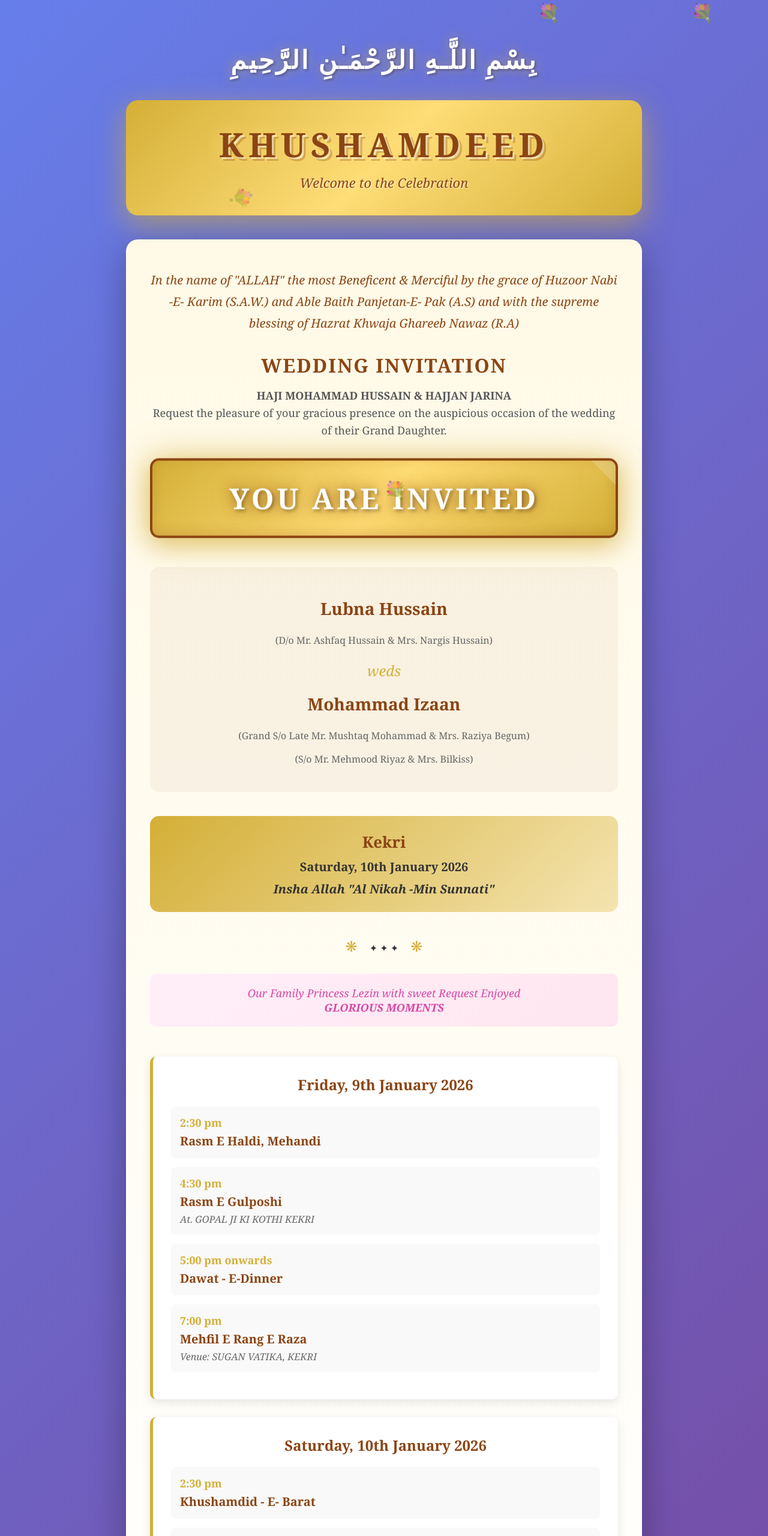
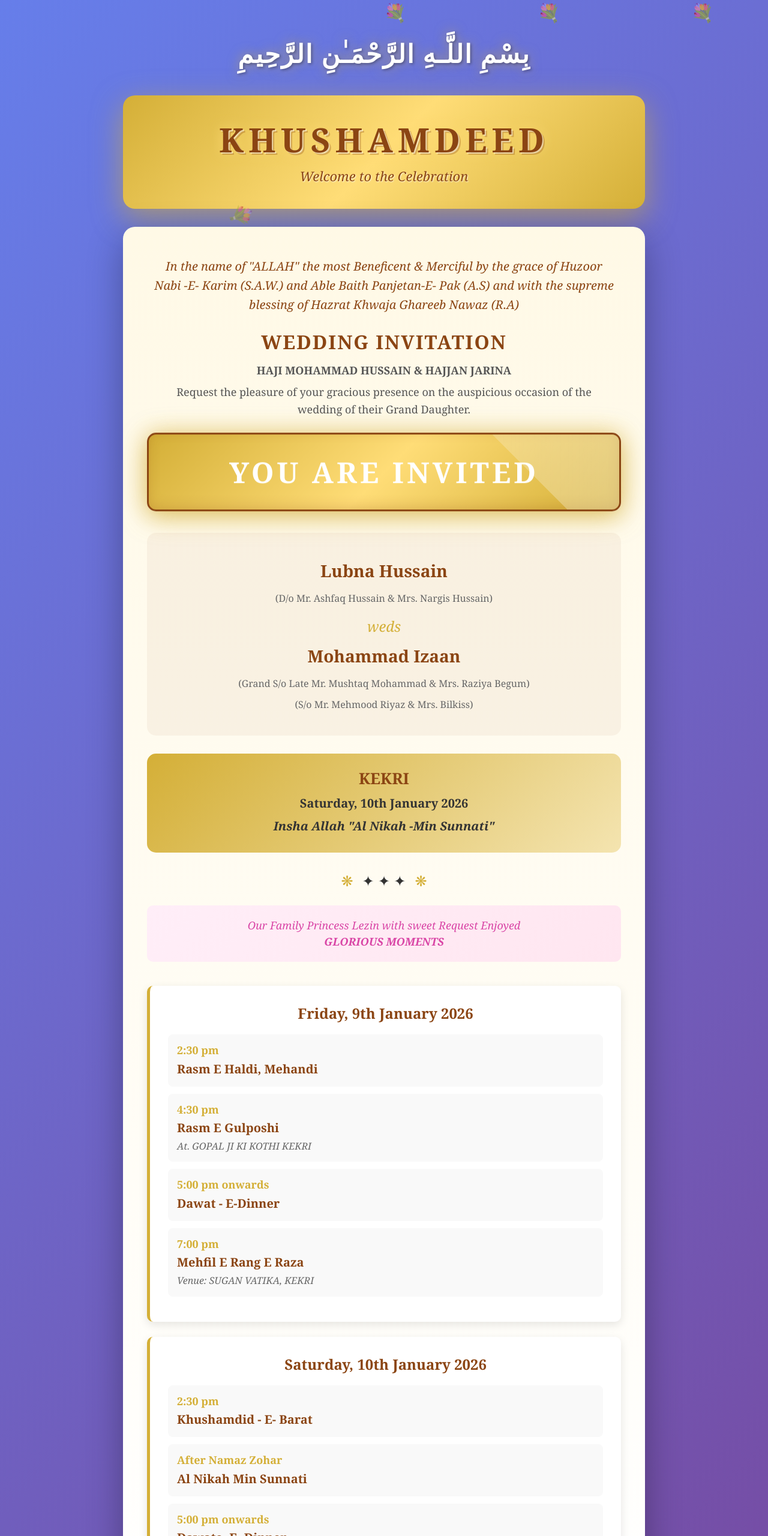
Before and after one commit to amirsohailofficialwork-asow/lubna-wedding, a plain HTML site: page index.html in a window 1280 px wide. Shown: the top 2560 px of the page at 60% size. Drawn offline with Linux system fonts and the light colour scheme.

Commit message:
Update index.html v4.1

```diff
--- a/index.html
+++ b/index.html
@@ -2,7 +2,7 @@
 <html lang="en">
 <head>
     <meta charset="UTF-8">
-    <meta name="viewport" content="width=device-width, initial-scale=1.0">
+    <meta name="viewport" content="width=device-width, initial-scale=1.0, maximum-scale=5.0, user-scalable=yes">
     <title>Lubna & Izaan Wedding Invitation</title>
 
     <!-- Open Graph Meta Tags for Link Preview -->
@@ -30,32 +30,42 @@
             box-sizing: border-box;
         }
 
+        html {
+            font-size: 16px;
+            scroll-behavior: smooth;
+        }
+
         body {
             font-family: 'Georgia', serif;
             background: linear-gradient(135deg, #667eea 0%, #764ba2 100%);
             color: #333;
             overflow-x: hidden;
+            -webkit-font-smoothing: antialiased;
+            -moz-osx-font-smoothing: grayscale;
+            min-height: 100vh;
         }
 
         .container {
             max-width: 900px;
             margin: 0 auto;
-            padding: 20px;
+            padding: 15px;
+            width: 100%;
         }
 
         .bismillah-arabic {
             text-align: center;
-            font-size: 42px;
+            font-size: clamp(24px, 5vw, 42px);
             color: #ffffff;
             font-weight: bold;
-            padding: 30px 20px;
-            margin: 20px auto 0;
+            padding: clamp(20px, 4vw, 30px) 15px;
+            margin: 15px auto 0;
             text-shadow:
                 2px 2px 4px rgba(0, 0, 0, 0.3),
                 0 0 20px rgba(212, 175, 55, 0.6);
             opacity: 0;
             animation: fadeInDown 1.5s ease forwards;
-            letter-spacing: 3px;
+            letter-spacing: 2px;
+            line-height: 1.4;
         }
 
         @keyframes fadeInDown {
@@ -72,8 +82,8 @@
         .khushamdeed-banner {
             background: linear-gradient(135deg, #d4af37 0%, #ffdd77 50%, #d4af37 100%);
             text-align: center;
-            padding: 40px 20px;
-            margin: 10px auto 30px;
+            padding: clamp(25px, 5vw, 40px) 20px;
+            margin: 10px auto 20px;
             border-radius: 20px;
             box-shadow: 0 15px 50px rgba(212, 175, 55, 0.6);
             opacity: 0;
@@ -121,42 +131,35 @@
         }
 
         .khushamdeed-text {
-            font-size: 56px;
+            font-size: clamp(28px, 8vw, 56px);
             font-weight: bold;
             color: #8b4513;
             text-transform: uppercase;
-            letter-spacing: 8px;
+            letter-spacing: clamp(2px, 1vw, 8px);
             text-shadow:
-                3px 3px 0px rgba(255, 255, 255, 0.5),
-                6px 6px 0px rgba(139, 69, 19, 0.3),
-                0 0 30px rgba(255, 221, 119, 0.8);
+                2px 2px 0px rgba(255, 255, 255, 0.5),
+                4px 4px 0px rgba(139, 69, 19, 0.3),
+                0 0 20px rgba(255, 221, 119, 0.8);
             animation: textPulse 2s ease-in-out infinite;
             position: relative;
             z-index: 2;
             line-height: 1.2;
+            word-wrap: break-word;
         }
 
         @keyframes textPulse {
             0%, 100% {
                 transform: scale(1);
-                text-shadow:
-                    3px 3px 0px rgba(255, 255, 255, 0.5),
-                    6px 6px 0px rgba(139, 69, 19, 0.3),
-                    0 0 30px rgba(255, 221, 119, 0.8);
             }
             50% {
-                transform: scale(1.08);
-                text-shadow:
-                    3px 3px 0px rgba(255, 255, 255, 0.7),
-                    6px 6px 0px rgba(139, 69, 19, 0.5),
-                    0 0 50px rgba(255, 221, 119, 1);
+                transform: scale(1.05);
             }
         }
 
         .khushamdeed-subtitle {
-            font-size: 22px;
+            font-size: clamp(16px, 3vw, 22px);
             color: #8b4513;
-            margin-top: 15px;
+            margin-top: 12px;
             font-style: italic;
             position: relative;
             z-index: 2;
@@ -167,8 +170,8 @@
             background: linear-gradient(to bottom, #fff9e6, #ffffff);
             border-radius: 20px;
             box-shadow: 0 20px 60px rgba(0,0,0,0.3);
-            padding: 50px 40px;
-            margin: 40px auto;
+            padding: clamp(25px, 5vw, 50px) clamp(20px, 4vw, 40px);
+            margin: 30px auto;
             position: relative;
             opacity: 0;
             transform: translateY(50px);
@@ -184,13 +187,14 @@
 
         .bismillah {
             text-align: center;
-            font-size: 20px;
+            font-size: clamp(15px, 3vw, 20px);
             color: #8b4513;
             font-style: italic;
-            margin-bottom: 30px;
-            line-height: 1.8;
+            margin-bottom: 25px;
+            line-height: 1.6;
             opacity: 0;
             animation: fadeIn 1.5s ease 1.3s forwards;
+            padding: 0 10px;
         }
 
         @keyframes fadeIn {
@@ -201,34 +205,37 @@
 
         .header {
             text-align: center;
-            margin-bottom: 40px;
+            margin-bottom: 30px;
             opacity: 0;
             animation: fadeIn 1.5s ease 1.8s forwards;
+            padding: 0 10px;
         }
 
         .header h1 {
-            font-size: 32px;
+            font-size: clamp(22px, 5vw, 32px);
             color: #8b4513;
-            margin-bottom: 15px;
+            margin-bottom: 12px;
             text-transform: uppercase;
             letter-spacing: 2px;
+            line-height: 1.3;
         }
 
         .header p {
-            font-size: 18px;
+            font-size: clamp(15px, 3vw, 18px);
             color: #555;
             line-height: 1.6;
+            margin-bottom: 8px;
         }
 
         .you-are-invited {
             text-align: center;
-            font-size: 48px;
+            font-size: clamp(26px, 6vw, 48px);
             color: #ffffff;
             font-weight: bold;
-            margin: 40px 0;
-            padding: 30px 20px;
+            margin: 30px 0;
+            padding: clamp(20px, 4vw, 30px) 15px;
             text-transform: uppercase;
-            letter-spacing: 5px;
+            letter-spacing: clamp(2px, 1vw, 5px);
             background: linear-gradient(135deg, #d4af37 0%, #ffdd77 50%, #d4af37 100%);
             border-radius: 15px;
             box-shadow:
@@ -241,7 +248,8 @@
                 floatUpDown 3s ease-in-out 2s infinite;
             position: relative;
             overflow: hidden;
-            border: 4px solid #8b4513;
+            border: 3px solid #8b4513;
+            word-wrap: break-word;
         }
 
         .you-are-invited::before {
@@ -255,34 +263,18 @@
             animation: shineInvite 2.5s infinite;
         }
 
-        .you-are-invited::after {
-            content: '✦';
-            position: absolute;
-            font-size: 30px;
-            color: rgba(255, 255, 255, 0.7);
-            animation: sparkle 2s ease-in-out infinite;
-        }
-
         @keyframes glowPulse {
             0%, 100% {
-                text-shadow:
-                    0 0 20px rgba(139, 69, 19, 0.8),
-                    0 0 40px rgba(212, 175, 55, 0.6),
-                    3px 3px 5px rgba(0, 0, 0, 0.3);
                 box-shadow:
                     0 10px 40px rgba(212, 175, 55, 0.6),
                     inset 0 -5px 20px rgba(139, 69, 19, 0.2),
-                    0 0 60px rgba(212, 175, 55, 0.4);
+                    0 0 40px rgba(212, 175, 55, 0.4);
             }
             50% {
-                text-shadow:
-                    0 0 40px rgba(139, 69, 19, 1),
-                    0 0 80px rgba(212, 175, 55, 0.8),
-                    5px 5px 8px rgba(0, 0, 0, 0.5);
                 box-shadow:
                     0 15px 60px rgba(212, 175, 55, 0.9),
                     inset 0 -5px 30px rgba(139, 69, 19, 0.3),
-                    0 0 100px rgba(212, 175, 55, 0.7);
+                    0 0 80px rgba(212, 175, 55, 0.7);
             }
         }
 
@@ -291,7 +283,7 @@
                 transform: translateY(0px);
             }
             50% {
-                transform: translateY(-10px);
+                transform: translateY(-8px);
             }
         }
 
@@ -304,25 +296,10 @@
             }
         }
 
-        @keyframes sparkle {
-            0%, 100% {
-                opacity: 0;
-                transform: scale(0.5) rotate(0deg);
-                top: 10px;
-                right: 20px;
-            }
-            50% {
-                opacity: 1;
-                transform: scale(1.5) rotate(180deg);
-                top: 15px;
-                right: 25px;
-            }
-        }
-
         .couple-section {
             text-align: center;
-            margin: 40px 0;
-            padding: 30px;
+            margin: 30px 0;
+            padding: clamp(20px, 4vw, 30px);
             background: rgba(139, 69, 19, 0.05);
             border-radius: 15px;
             opacity: 0;
@@ -341,30 +318,33 @@
         }
 
         .bride-groom {
-            font-size: 28px;
+            font-size: clamp(20px, 4vw, 28px);
             color: #8b4513;
             font-weight: bold;
-            margin: 20px 0;
+            margin: 15px 0;
+            line-height: 1.3;
+            word-wrap: break-word;
         }
 
         .parent-info {
-            font-size: 16px;
+            font-size: clamp(14px, 2.5vw, 16px);
             color: #666;
-            line-height: 1.8;
-            margin: 10px 0;
+            line-height: 1.7;
+            margin: 8px 0;
+            padding: 0 10px;
         }
 
         .weds {
-            font-size: 24px;
+            font-size: clamp(18px, 3.5vw, 24px);
             color: #d4af37;
-            margin: 20px 0;
+            margin: 15px 0;
             font-style: italic;
         }
 
         .main-event {
             text-align: center;
-            margin: 40px 0;
-            padding: 25px;
+            margin: 30px 0;
+            padding: clamp(20px, 4vw, 25px);
             background: linear-gradient(135deg, #d4af37 0%, #f4e4b0 100%);
             border-radius: 15px;
             opacity: 0;
@@ -383,26 +363,29 @@
         }
 
         .main-event h2 {
-            font-size: 26px;
+            font-size: clamp(20px, 4vw, 26px);
             color: #8b4513;
             margin-bottom: 10px;
+            line-height: 1.3;
         }
 
         .main-event p {
-            font-size: 20px;
+            font-size: clamp(16px, 3vw, 20px);
             color: #333;
             font-weight: bold;
+            line-height: 1.4;
+            margin: 5px 0;
         }
 
         .events-section {
-            margin: 50px 0;
+            margin: 40px 0 20px;
         }
 
         .day-events {
             background: white;
             border-left: 5px solid #d4af37;
-            padding: 30px;
-            margin: 30px 0;
+            padding: clamp(20px, 4vw, 30px);
+            margin: 25px 0;
             border-radius: 10px;
             box-shadow: 0 5px 15px rgba(0,0,0,0.1);
             opacity: 0;
@@ -429,70 +412,76 @@
         }
 
         .day-title {
-            font-size: 24px;
+            font-size: clamp(18px, 4vw, 24px);
             color: #8b4513;
             font-weight: bold;
             margin-bottom: 20px;
             text-align: center;
+            line-height: 1.3;
         }
 
         .princess-invite {
             background: linear-gradient(135deg, #ffeef8 0%, #ffe6f0 100%);
-            padding: 20px;
+            padding: clamp(15px, 3vw, 20px);
             border-radius: 10px;
             margin: 20px 0;
             text-align: center;
-            font-size: 18px;
+            font-size: clamp(15px, 3vw, 18px);
             color: #d946a6;
             font-style: italic;
+            line-height: 1.5;
         }
 
         .event-item {
-            margin: 15px 0;
-            padding: 15px;
+            margin: 12px 0;
+            padding: clamp(12px, 3vw, 15px);
             background: #f9f9f9;
             border-radius: 8px;
             transition: transform 0.3s ease, box-shadow 0.3s ease;
         }
 
         .event-item:hover {
-            transform: translateX(10px);
+            transform: translateX(8px);
             box-shadow: 0 5px 20px rgba(212, 175, 55, 0.3);
         }
 
         .event-time {
-            font-size: 18px;
+            font-size: clamp(15px, 3vw, 18px);
             color: #d4af37;
             font-weight: bold;
             margin-bottom: 5px;
+            line-height: 1.3;
         }
 
         .event-name {
-            font-size: 20px;
+            font-size: clamp(16px, 3.5vw, 20px);
             color: #8b4513;
             font-weight: bold;
+            line-height: 1.4;
+            word-wrap: break-word;
         }
 
         .venue {
-            font-size: 16px;
+            font-size: clamp(14px, 2.5vw, 16px);
             color: #666;
             margin-top: 5px;
             font-style: italic;
+            line-height: 1.4;
         }
 
         .decorative-divider {
             text-align: center;
-            margin: 30px 0;
+            margin: 25px 0;
             opacity: 0;
             animation: fadeIn 1s ease 4.3s forwards;
+            font-size: clamp(18px, 4vw, 24px);
         }
 
         .decorative-divider::before,
         .decorative-divider::after {
             content: "❋";
             color: #d4af37;
-            font-size: 24px;
-            margin: 0 20px;
+            margin: 0 15px;
         }
 
         .floating-hearts {
@@ -503,11 +492,12 @@
             left: 0;
             pointer-events: none;
             z-index: 1;
+            overflow: hidden;
         }
 
         .heart {
             position: absolute;
-            font-size: 30px;
+            font-size: clamp(20px, 4vw, 30px);
             color: rgba(212, 175, 55, 0.6);
             animation: float 15s infinite;
         }
@@ -529,34 +519,91 @@
         .heart:nth-child(4) { left: 70%; animation-delay: 9s; }
         .heart:nth-child(5) { left: 90%; animation-delay: 12s; }
 
-        @media (max-width: 768px) {
-            .bismillah-arabic {
-                font-size: 28px;
+        /* Small Mobile Devices (Portrait) */
+        @media (max-width: 480px) {
+            html {
+                font-size: 14px;
+            }
+
+            .container {
+                padding: 10px;
+            }
+
+            .khushamdeed-banner {
                 padding: 20px 15px;
+                margin: 8px auto 15px;
             }
-            .khushamdeed-text {
-                font-size: 36px;
-                letter-spacing: 4px;
+
+            .invitation-card {
+                padding: 20px 15px;
+                margin: 20px auto;
+                border-radius: 15px;
             }
-            .khushamdeed-subtitle {
-                font-size: 18px;
+
+            .you-are-invited {
+                margin: 20px 0;
+                padding: 18px 12px;
+                border-width: 2px;
             }
+
+            .event-item {
+                padding: 10px;
+            }
+
+            .day-events {
+                padding: 18px 12px;
+                margin: 20px 0;
+            }
+        }
+
+        /* Mobile Landscape & Tablets Portrait */
+        @media (min-width: 481px) and (max-width: 768px) {
+            .container {
+                padding: 12px;
+            }
+
+            .khushamdeed-banner {
+                padding: 30px 18px;
+            }
+
             .invitation-card {
                 padding: 30px 20px;
             }
-            .bismillah {
-                font-size: 16px;
+        }
+
+        /* Tablets & Small Laptops */
+        @media (min-width: 769px) and (max-width: 1024px) {
+            .container {
+                padding: 18px;
             }
-            .header h1 {
-                font-size: 24px;
+        }
+
+        /* Touch Device Optimization */
+        @media (hover: none) and (pointer: coarse) {
+            .event-item:hover {
+                transform: none;
             }
-            .you-are-invited {
-                font-size: 32px;
-                letter-spacing: 3px;
-                padding: 25px 15px;
+
+            .event-item:active {
+                transform: scale(0.98);
+                box-shadow: 0 2px 10px rgba(212, 175, 55, 0.3);
             }
-            .bride-groom {
-                font-size: 22px;
+        }
+
+        /* Reduce animations on slow devices */
+        @media (prefers-reduced-motion: reduce) {
+            * {
+                animation-duration: 0.01ms !important;
+                animation-iteration-count: 1 !important;
+                transition-duration: 0.01ms !important;
+            }
+        }
+
+        /* High Resolution Displays */
+        @media (-webkit-min-device-pixel-ratio: 2), (min-resolution: 192dpi) {
+            body {
+                -webkit-font-smoothing: antialiased;
+                -moz-osx-font-smoothing: grayscale;
             }
         }
     </style>
@@ -607,7 +654,7 @@
             </div>
 
             <div class="main-event">
-                <h2>Kekri</h2>
+                <h2>KEKRI</h2>
                 <p>Saturday, 10th January 2026</p>
                 <p style="font-style: italic; margin-top: 10px;">Insha Allah "Al Nikah -Min Sunnati"</p>
             </div>
@@ -685,11 +732,33 @@
         document.querySelectorAll('a[href^="#"]').forEach(anchor => {
             anchor.addEventListener('click', function (e) {
                 e.preventDefault();
-                document.querySelector(this.getAttribute('href')).scrollIntoView({
-                    behavior: 'smooth'
-                });
+                const target = document.querySelector(this.getAttribute('href'));
+                if (target) {
+                    target.scrollIntoView({
+                        behavior: 'smooth',
+                        block: 'start'
+                    });
+                }
             });
         });
+
+        // Prevent zoom on double-tap for iOS
+        let lastTouchEnd = 0;
+        document.addEventListener('touchend', function (event) {
+            const now = (new Date()).getTime();
+            if (now - lastTouchEnd <= 300) {
+                event.preventDefault();
+            }
+            lastTouchEnd = now;
+        }, false);
+
+        // Performance optimization for animations
+        if (window.matchMedia('(prefers-reduced-motion: reduce)').matches) {
+            document.querySelectorAll('*').forEach(el => {
+                el.style.animation = 'none';
+                el.style.transition = 'none';
+            });
+        }
     </script>
 </body>
 </html>
```
